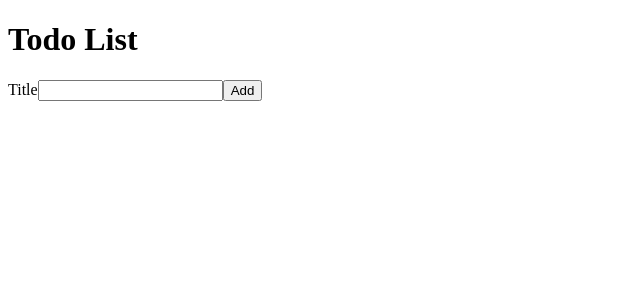
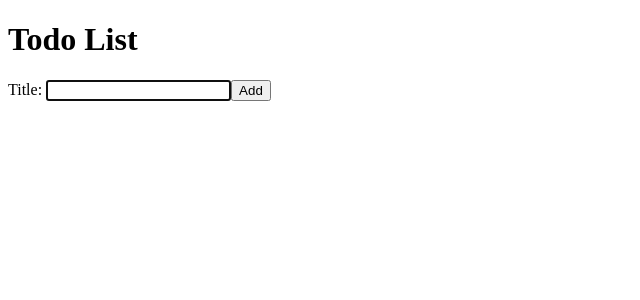
Before and after one commit to AlmiraKoshkina/react-todo, a React (Create React App) app: page / in a window 1280 px wide. Shown: the top 300 px of the page, without its empty margins (0-640 px from the left). Built offline with nearby package versions, Linux system fonts and the light colour scheme; the HTML template or start-up script is replaced by a standard one.

Commit message:
Refactor Input with Label to use Component Composition. Add Auto-Focus to Input

```diff
--- a/src/AddTodoForm.js
+++ b/src/AddTodoForm.js
@@ -21,7 +21,7 @@ let AddTodoForm = ({ onAddTodo }) => {
 
     return (
         <form onSubmit={handleAddTodo}>
-            <InputWithLabel label= "Title" todoTitle={todoTitle} handleTitleChange={handleTitleChange}/>
+            <InputWithLabel  todoTitle={todoTitle} handleTitleChange={handleTitleChange}>Title: </InputWithLabel>
             <button>Add</button>
         </form>
     );
--- a/src/InputWithLabel.js
+++ b/src/InputWithLabel.js
@@ -1,9 +1,16 @@
+import React from 'react';
+
 const InputWithLabel = (props) => {
+    const inputRef = React.useRef(0);
+    React.useEffect(() => {
+        inputRef.current.focus()
+    });
+
 
     return (
         <>
-            <label htmlFor='todoTitle'>{props.label}</label>
-            <input id="todoTitle" name="title" value={props.todoTitle} onChange={props.handleTitleChange}></input>
+            <label htmlFor='todoTitle'>{props.children}</label>
+            <input autoFocus id="todoTitle" name="title" value={props.todoTitle} onChange={props.handleTitleChange} ref={inputRef}></input>
         </>
 
     )
```
